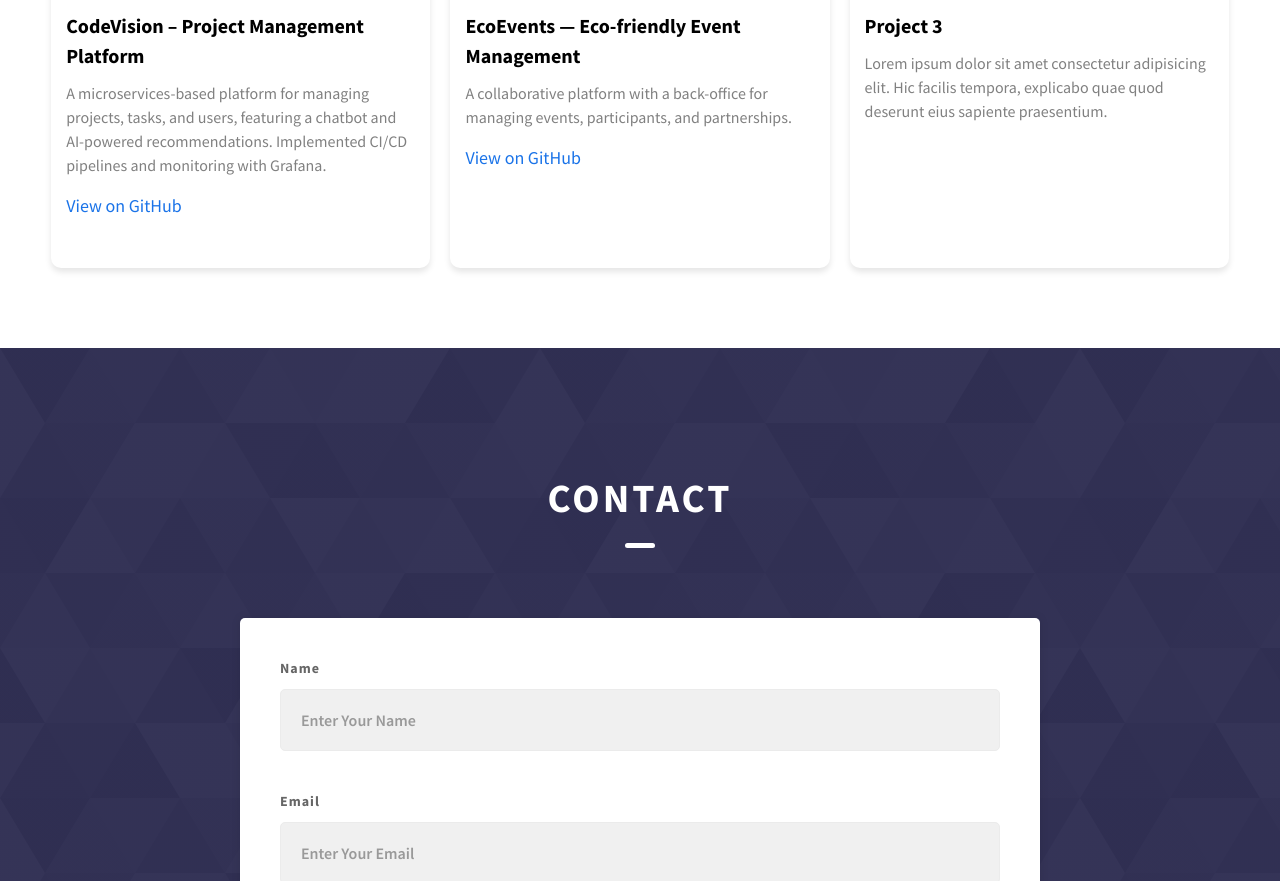
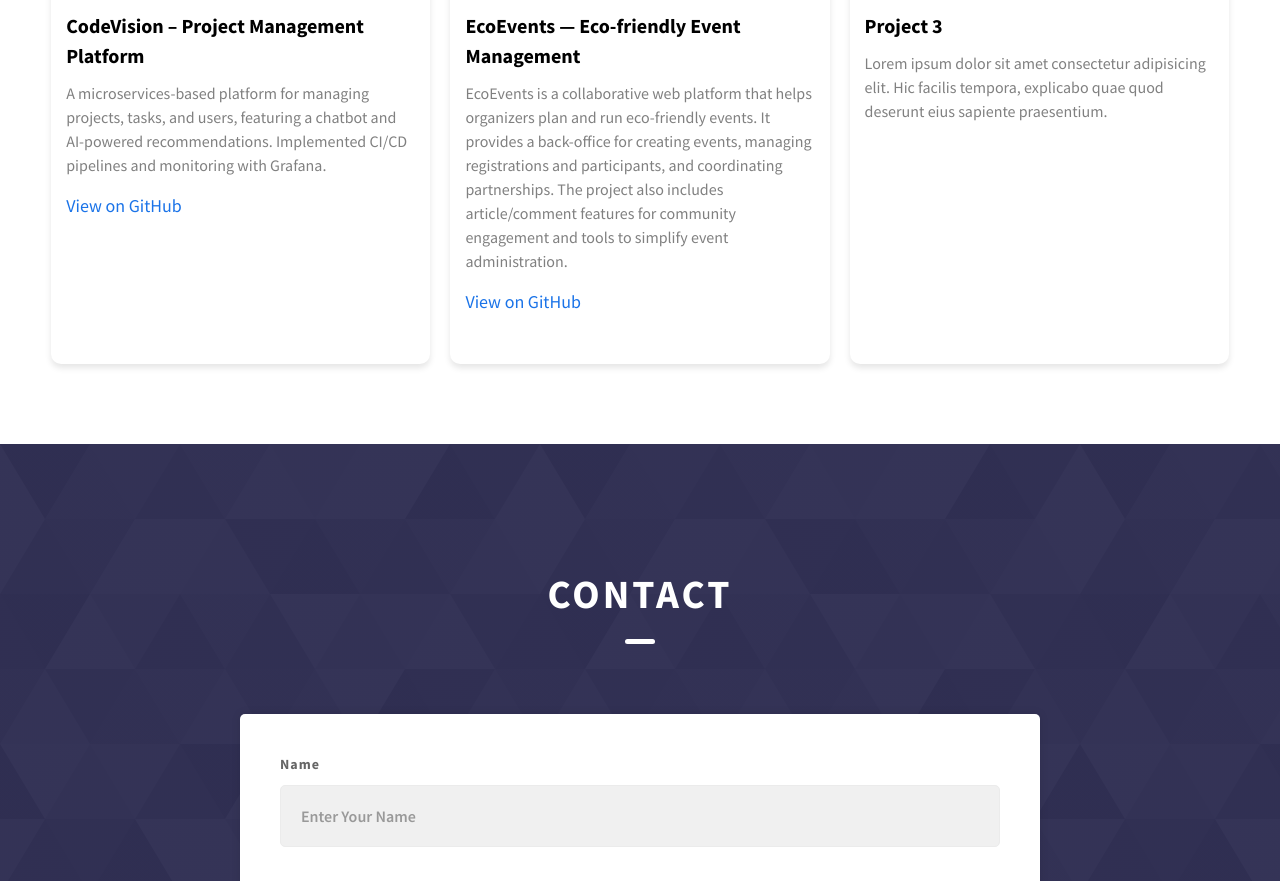
Before and after one commit to azizwardi/Portfolio, a website: page index.html in a window 1280 px wide. Shown: the part 2245-3126 px from the top of the page. Drawn offline with Linux system fonts and the light colour scheme.

Commit message:
Improve EcoEvents project description

```diff
--- a/index.html
+++ b/index.html
@@ -319,9 +319,12 @@
               <h3 class="project-card__title">
                 EcoEvents — Eco-friendly Event Management
               </h3>
-              <p class="project-card__desc">
-                A collaborative platform with a back-office for managing events, participants, and partnerships.
-              </p>
+                <p class="project-card__desc">
+                  EcoEvents is a collaborative web platform that helps organizers plan and run eco-friendly events.
+                  It provides a back-office for creating events, managing registrations and participants, and coordinating
+                  partnerships. The project also includes article/comment features for community engagement and tools
+                  to simplify event administration.
+                </p>
               <a
                 href="https://github.com/siwar224/ecoevents/tree/Article-and-Comment"
                 target="_blank"
```
